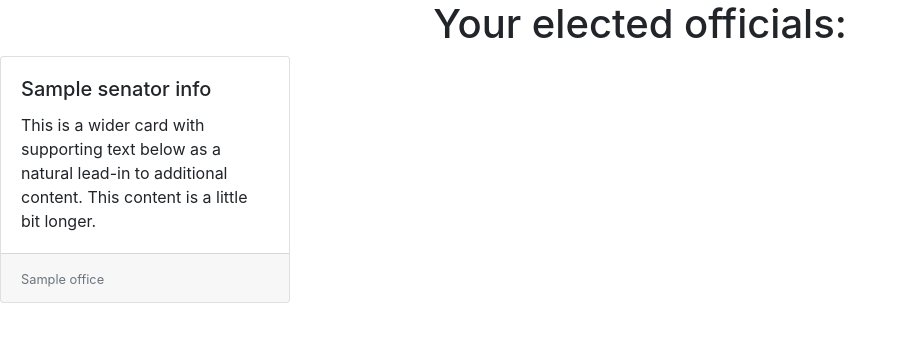
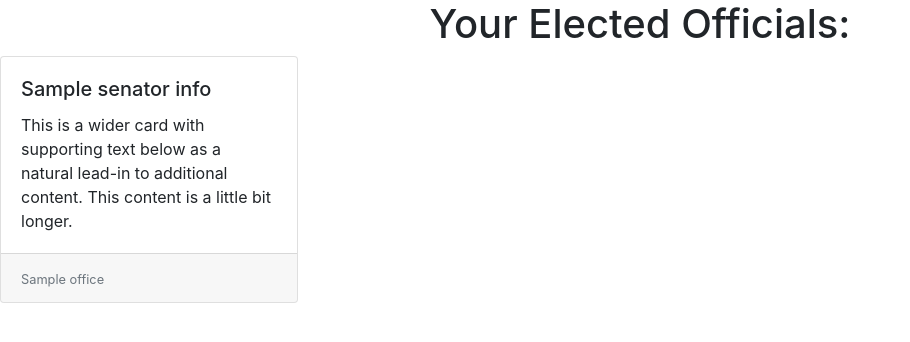
Before and after one commit to teafang/elected-official-database, a Flask app: template templates/results.html in a window 1280 px wide. Shown: the part 56-398 px from the top of the page, without its empty margins (0-910 px from the left). Run offline with Flask 2, Linux system fonts and the light colour scheme; the template is opened without the code that fills it: most values are stand-ins (such as "Sample title", 1, 10 or a date in 2020); some libraries are stand-ins or nearby versions.

Commit message:
added Bill de Blasio to hardcoded officials list; capitalized heading of results page

```diff
--- a/app.py
+++ b/app.py
@@ -9,13 +9,14 @@ from flask import request
 app = Flask(__name__)
 
 address_to_officials = {
-    '123 Chambers St':['Chuck Schumer','Kirsten Gillibrand'],
+    '123 Chambers St':['Chuck Schumer','Kirsten Gillibrand','Bill de Blasio'],
     '456 Main St':['Kirsten Gillibrand','Chuck Schumer'],
 }
 
 senator_info = {
     'Chuck Schumer':{'name':'Chuck Schumer','office':'Senator'},
     'Kirsten Gillibrand':{'name':'Kirsten Gillibrand','office':'Senator'},
+    'Bill de Blasio':{'name':'Bill de Blasio','office':'Mayor'},
 }
 
 # -- Routes section --
--- a/templates/results.html
+++ b/templates/results.html
@@ -3,11 +3,11 @@
 {% block title%}{% endblock %}
 
 {% block content%}
-<h1 style="text-align:center;">Your elected officials: </h1>
+<h1 style="text-align:center;">Your Elected Officials: </h1>
 
-<div class="row" style="width: 40rem;">
+<div class="row">
     {% for senator in data["senator"] %}
-    <div class="col-6">
+    <div class="col-3">
         <div class="card">
             <!-- <img class="card-img-top" src="https://upload.wikimedia.org/wikipedia/commons/thumb/8/89/Chuck_Schumer_official_photo.jpg/1200px-Chuck_Schumer_official_photo.jpg" alt="Chuck"> -->
             <div class="card-body">
```
